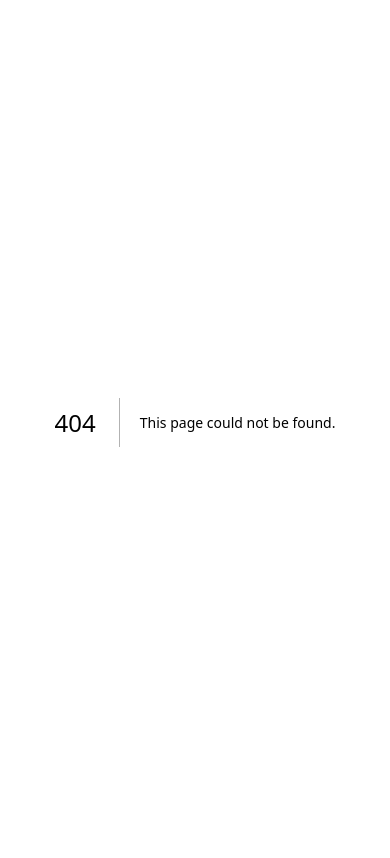
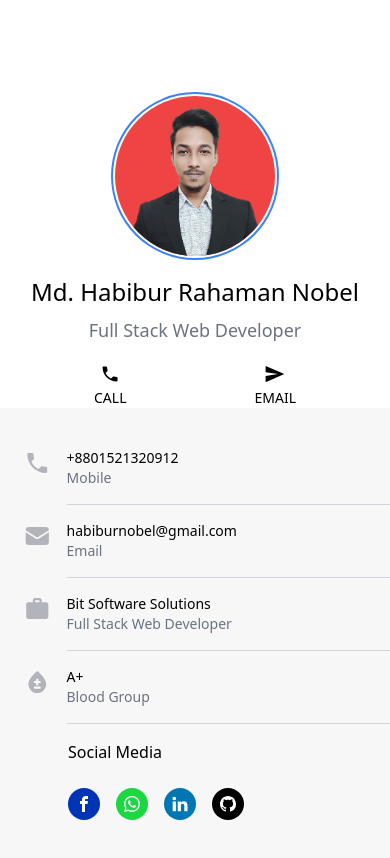
Before and after one commit to nobel7761/habiburnobel, a Next.js app: page /viewcard in a window 390 px wide. Before the commit this address had no page. Shown: the top 858 px of the page. Built offline with nearby package versions, Linux system fonts and the light colour scheme.

Commit message:
phone number integration is in progress, blood group integrated

```diff
--- a/pages/index.tsx
+++ b/pages/index.tsx
@@ -1,12 +1,15 @@
+import Link from "next/link";
 import React from "react";
-import LowerSection from "../src/Components/LowerSection";
-import TopSection from "../src/Components/TopSection";
+import LowerSection from "../src/Components/ViewCard/LowerSection";
+import TopSection from "../src/Components/ViewCard/TopSection";
 
 const index = () => {
   return (
     <div className="flex flex-col gap-y-3">
-      <TopSection />
-      <LowerSection />
+      <h1>base page</h1>
+      <Link href="/viewcard">
+        <button>Go to View Card</button>
+      </Link>
     </div>
   );
 };
--- /dev/null
+++ b/pages/viewcard/index.tsx
@@ -0,0 +1,12 @@
+import React from "react";
+import ViewCard from "../../src/Components/ViewCard/ViewCard";
+
+const ViewCardPage = () => {
+  return (
+    <div>
+      <ViewCard />
+    </div>
+  );
+};
+
+export default ViewCardPage;
--- a/src/Components/LowerSection.tsx
+++ b/src/Components/ViewCard/LowerSection.tsx
@@ -1,7 +1,7 @@
 import React from "react";
 import { IoMdCall } from "react-icons/io";
 import { HiEnvelope } from "react-icons/hi2";
-import { MdWork } from "react-icons/md";
+import { MdBloodtype, MdWork } from "react-icons/md";
 import { BsWhatsapp } from "react-icons/bs";
 import { TfiLinkedin } from "react-icons/tfi";
 import { BsGithub } from "react-icons/bs";
@@ -32,6 +32,14 @@ const LowerSection = () => {
         <div className="border-b border-gray-300 w-full pb-4">
           <p className="text-sm">Bit Software Solutions</p>
           <p className="text-gray-500 text-sm">Full Stack Web Developer</p>
+        </div>
+      </div>
+
+      <div className="flex gap-x-4   w-full pl-6">
+        <MdBloodtype className="text-3xl text-[#B3B4BB]" />
+        <div className="border-b border-gray-300 w-full pb-4">
+          <p className="text-sm">A+</p>
+          <p className="text-gray-500 text-sm">Blood Group</p>
         </div>
       </div>
 
--- a/src/Components/TopSection.tsx
+++ b/src/Components/ViewCard/TopSection.tsx
@@ -2,7 +2,7 @@ import Image from "next/image";
 import React from "react";
 import { IoMdCall } from "react-icons/io";
 import { IoSendSharp } from "react-icons/io5";
-import DP from "../../public/images/profile-photo.png";
+import DP from "../../../public/images/profile-photo.png";
 
 const TopSection = () => {
   return (
@@ -26,10 +26,12 @@ const TopSection = () => {
       </div>
 
       <div className="flex justify-center gap-x-32">
-        <div className="flex flex-col gap-y-1 justify-center items-center">
-          <IoMdCall className="text-xl" />
-          <p className="text-sm">CALL</p>
-        </div>
+        <a href="tel:+8801521320912">
+          <div className="flex flex-col gap-y-1 justify-center items-center">
+            <IoMdCall className="text-xl" />
+            <p className="text-sm">CALL</p>
+          </div>
+        </a>
         <div className="flex flex-col gap-y-1 justify-center items-center">
           <IoSendSharp className="text-xl" />
           <p className="text-sm">EMAIL</p>
--- /dev/null
+++ b/src/Components/ViewCard/ViewCard.tsx
@@ -0,0 +1,14 @@
+import React from "react";
+import LowerSection from "./LowerSection";
+import TopSection from "./TopSection";
+
+const ViewCard = () => {
+  return (
+    <div>
+      <TopSection />
+      <LowerSection />
+    </div>
+  );
+};
+
+export default ViewCard;
```
